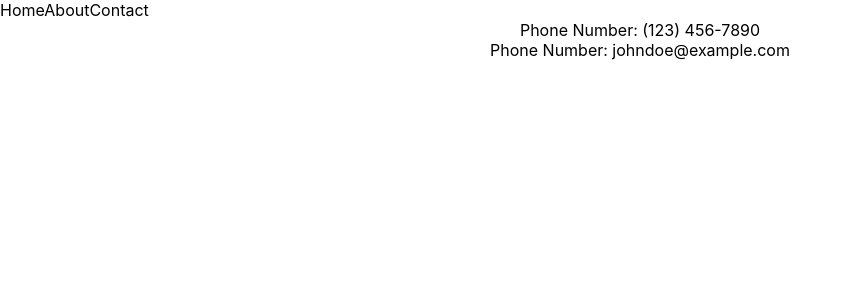
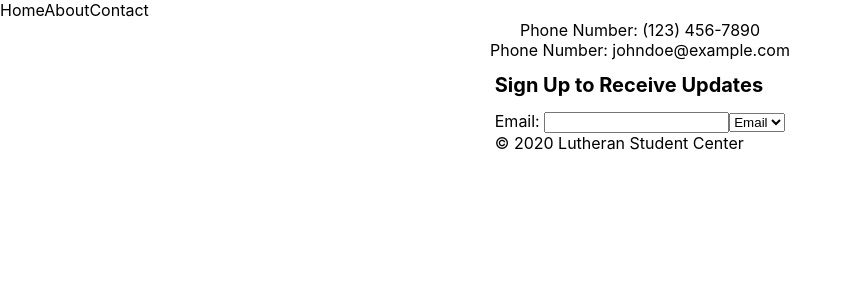
Before and after one commit to jeremiahbrandt/lsc-website, a Next.js app: page /about in a window 1280 px wide. Shown: the top 300 px of the page, without its empty margins (0-851 px from the left). Built offline with nearby package versions, Linux system fonts and the light colour scheme.

Commit message:
Created alert signup form

```diff
--- /dev/null
+++ b/components/Footer.tsx
@@ -0,0 +1,31 @@
+import React from "react";
+import { useState } from "react"
+
+const Footer = () => {
+    const [selection, setSelection] = useState("email");
+
+    const handleSelectionChange  = (e: React.FormEvent<HTMLSelectElement>) => {
+        setSelection(e.currentTarget.value)
+    }
+
+    return (
+        <footer>
+            <div className="alert-signup">
+                <h1>Sign Up to Receive Updates</h1>
+                <form action="">
+                    {selection=="email" && <label htmlFor="signup-email">Email: </label>}
+                    {selection=="email" && <input type="email" name="signup-email" />}
+                    {selection=="sms" && <label htmlFor="signup-phone">Phone: </label>}
+                    {selection=="sms" && <input type="tel" name="signup-phone" />}
+                    <select name="cars" id="cars" onChange={handleSelectionChange}>
+                        <option value="email">Email</option>
+                        <option value="sms">SMS</option>
+                    </select>
+                </form>
+            </div>
+            <div className="copyright">&copy; {new Date().getFullYear()} Lutheran Student Center</div>
+        </footer>
+    )
+}
+
+export default Footer
--- a/components/Layout.tsx
+++ b/components/Layout.tsx
@@ -1,3 +1,4 @@
+import Footer from "./Footer"
 import Navigation from "./Navigation"
 
 const Layout = ({children}) => {
@@ -7,6 +8,7 @@ const Layout = ({children}) => {
             <main>
                 {children}
             </main>
+            <Footer />
         </div>
     )
 }
--- a/pages/contact.tsx
+++ b/pages/contact.tsx
@@ -9,9 +9,9 @@ const ContactPage = () => {
                 <label id="name-label" htmlFor="name">Name:</label>
                 <input id="text-input" type="text" name="name" required/>
                 <label id="phone-label" htmlFor="phone">Phone Number:</label>
-                <input id="text-input" type="text" name="phone" />
+                <input id="text-input" type="tel" name="phone" />
                 <label id="email-label" htmlFor="email">Email Address:</label>
-                <input id="text-input" type="text" name="email" />
+                <input id="text-input" type="email" name="email" />
                 <label id="message-label" htmlFor="message">Message:</label>
                 <textarea id="message-input" name="message" />
                 <input type="submit" value="Send" />
--- a/style.css
+++ b/style.css
@@ -76,3 +76,12 @@ main {
 .contact-form #message-input {
     grid-area: messageInput;
 }
+
+footer {
+    display: grid;
+    justify-content: center;
+}
+
+.alert-signup h1 {
+    font-size: 20px;
+}
```
